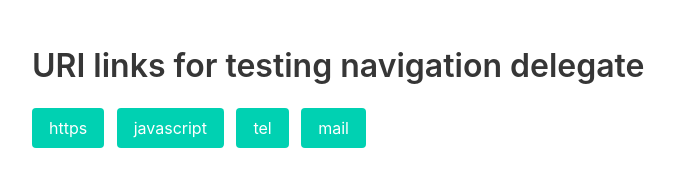
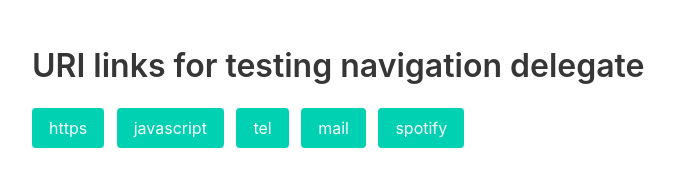
Before and after one commit to augustas-alminas/uri_test_page, a plain HTML site: page index.html in a window 1280 px wide. Shown: the whole page, without its empty margins (32-706 px from the left). Drawn offline with nearby package versions, Linux system fonts and the light colour scheme.

Commit message:
spotify uri

```diff
--- a/index.html
+++ b/index.html
@@ -18,6 +18,7 @@
             <a class="button is-primary mr-2" href=" javascript:alert('hi');">javascript</a>
             <a class="button is-primary mr-2" href=" tel:+123456789">tel</a>
             <a class="button is-primary mr-2" href=" mailto:augustasalminas2@gmail.com">mail</a>
+            <a class="button is-primary mr-2" href=" spotify:search:acdc">spotify</a>
         </div>
     </section>
 </body>
```
